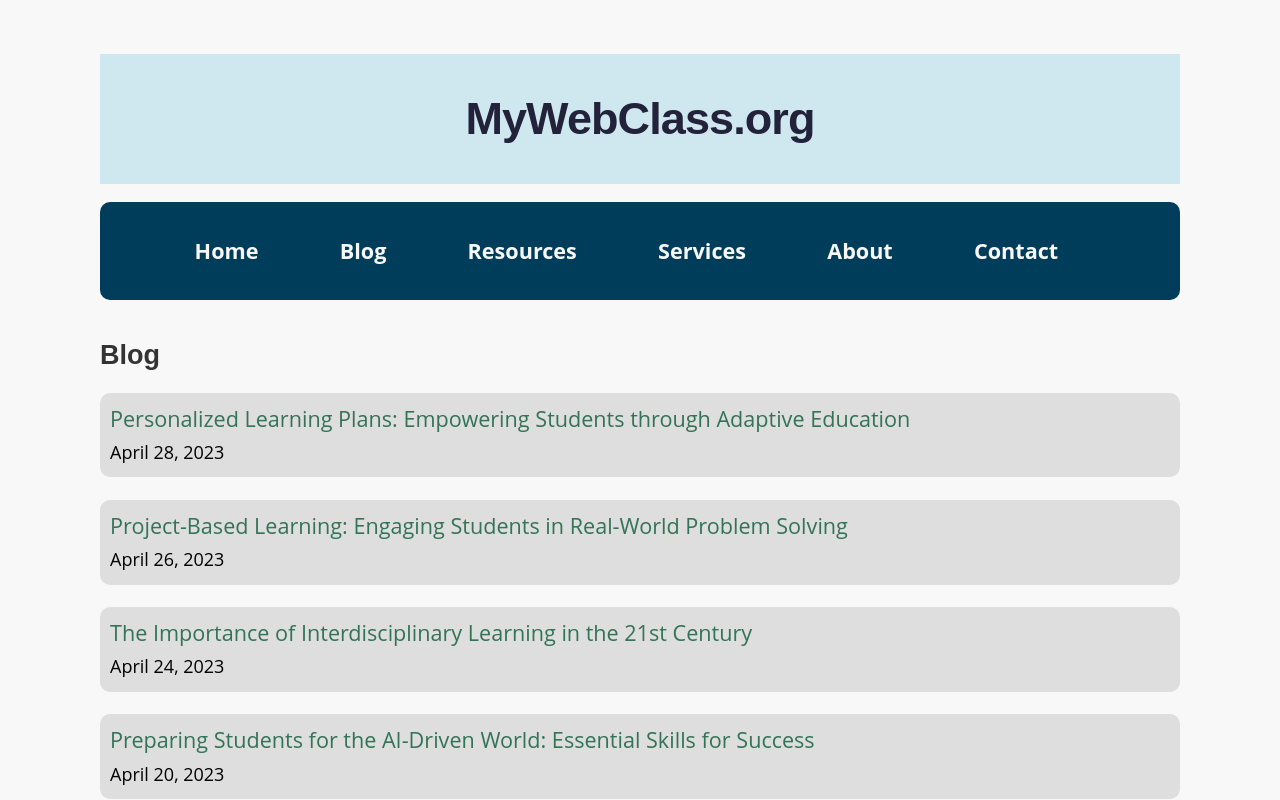
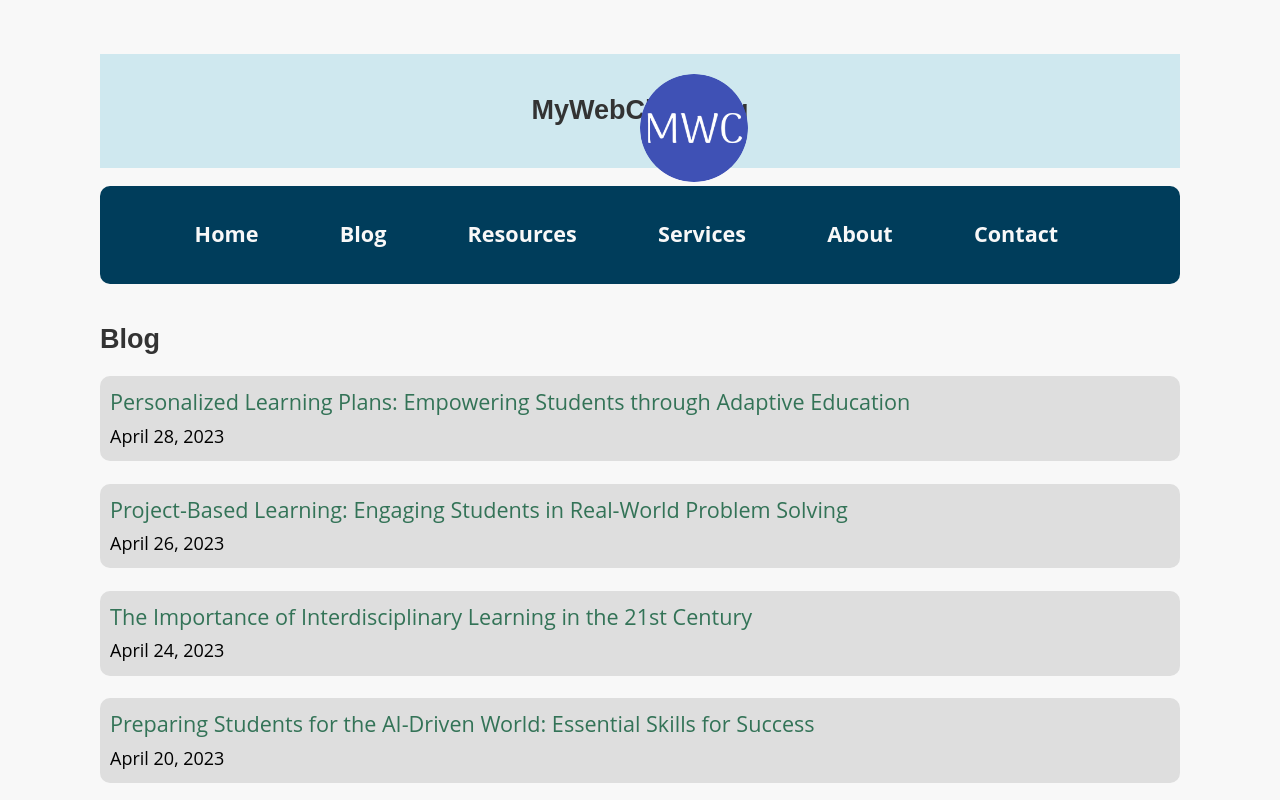
Before and after one commit to NJIT-WIS/project-2-is219-teamec, a Next.js app: page /blog in a window 1280 px wide. Shown: the top 800 px of the page. Built offline with nearby package versions, Linux system fonts and the light colour scheme.

Commit message:
Trying to reposition logo on header

```diff
--- a/pages/blog.js
+++ b/pages/blog.js
@@ -10,7 +10,7 @@ import Script from "next/script";
 
 export default function Home({ allPostsData }) {
   return (
-    <Layout home>
+    <Layout>
       <Head>
         <title>Blog | MyWebClass</title>
           <Script strategy="afterInteractive" src="https://www.googletagmanager.com/gtag/js?id=G-50WBN19X53"/>
--- a/styles/utils.module.css
+++ b/styles/utils.module.css
@@ -26,6 +26,8 @@
 }
 
 .borderCircle {
+  margin-right: 300%;
+  position: fixed;
   border-radius: 9999px;
 }
 
```
